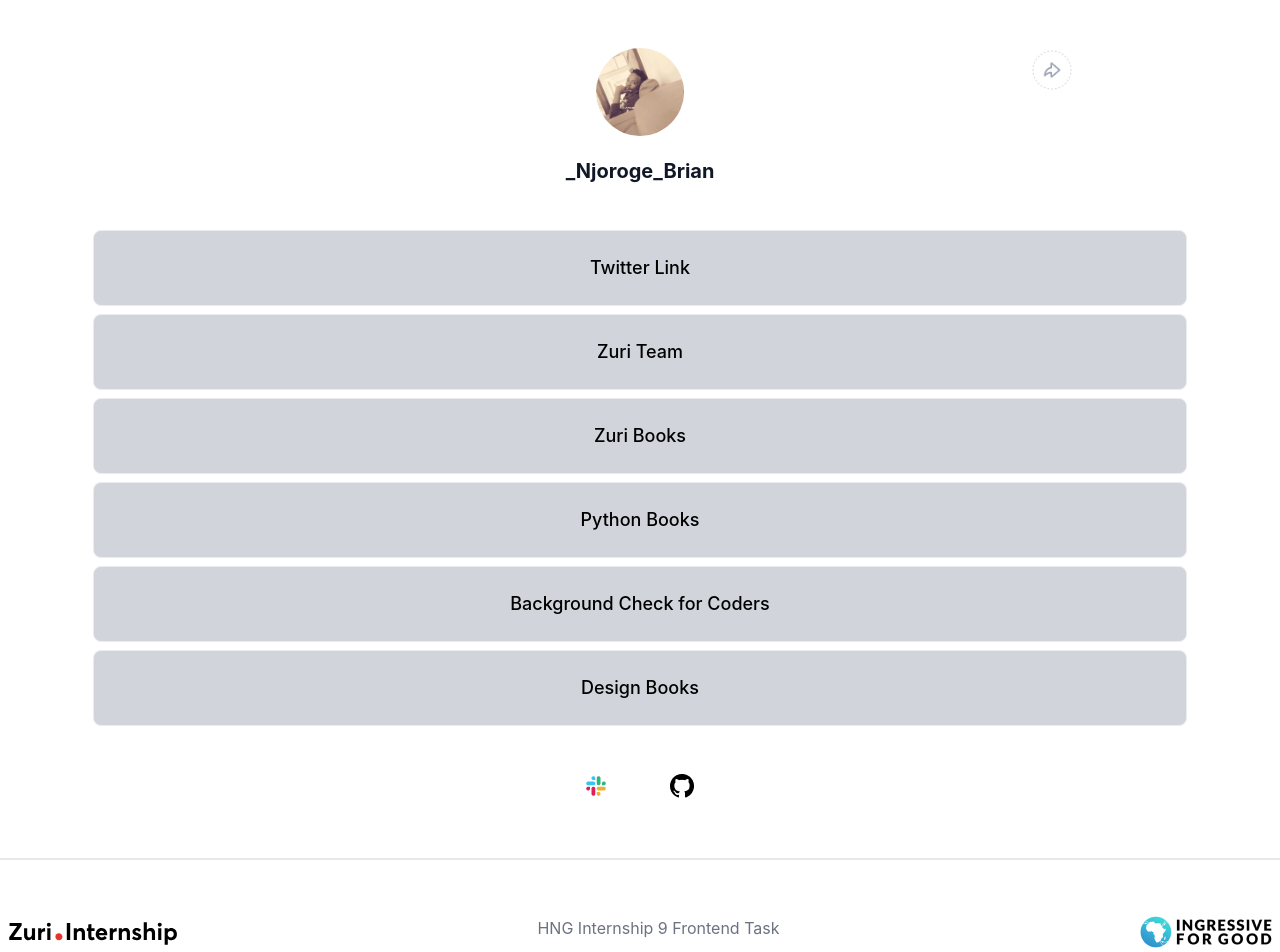
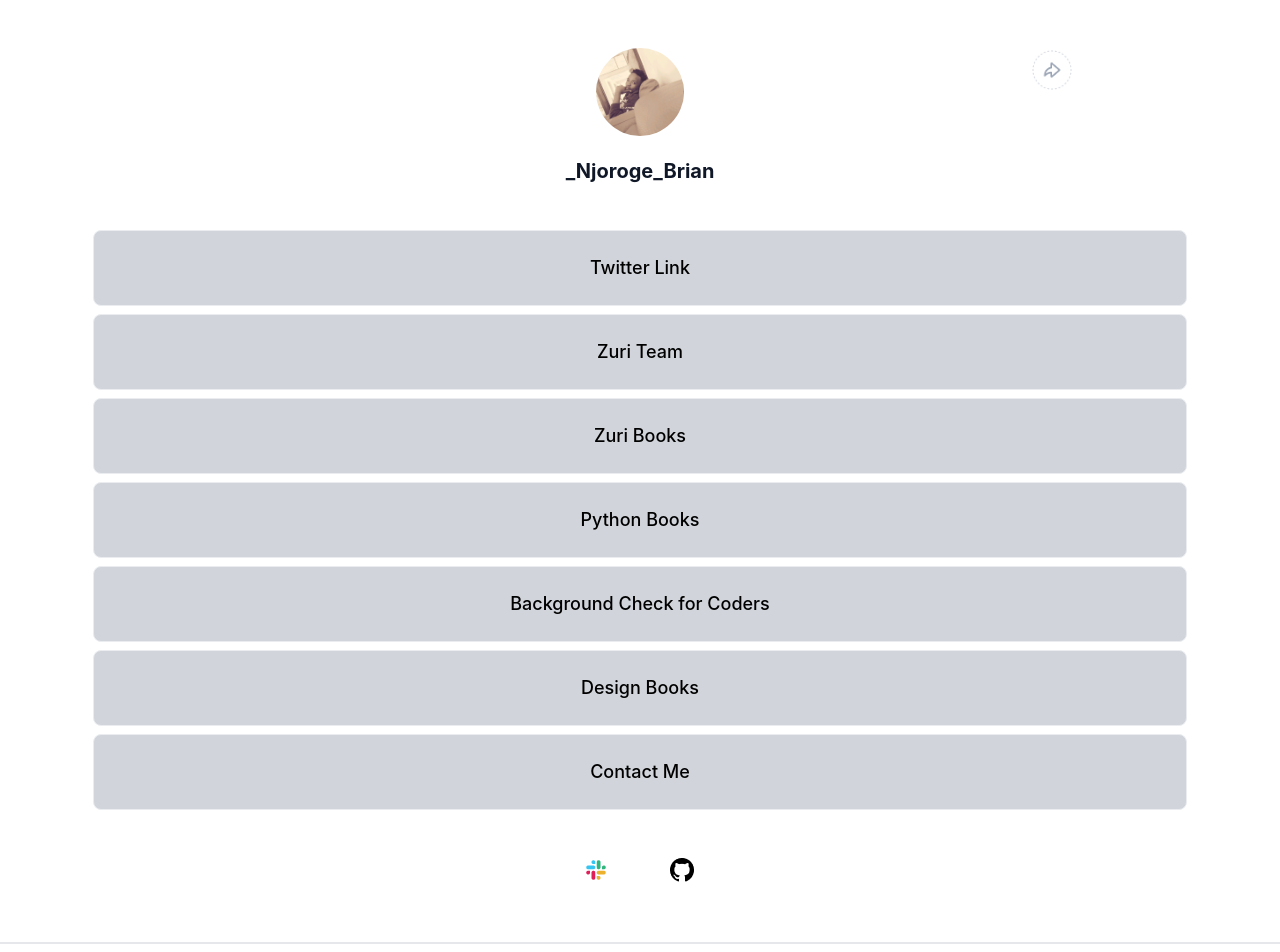
Before and after one commit to Njoro410/HngReactApp, a React (Create React App) app: page / in a window 1280 px wide. Shown: the top 952 px of the page. Built offline with nearby package versions, Linux system fonts and the light colour scheme.

Commit message:
feat:added a contact link

```diff
--- a/src/App.js
+++ b/src/App.js
@@ -18,7 +18,7 @@ function App() {
         />
         <img
           src={share}
-          alt="share image"
+          alt="share"
           className="absolute w-[40px] h-[40px] right-[208px] top-[50px] bg-white hidden md:flex"
         />
         <img
@@ -82,6 +82,13 @@ function App() {
         >
           Design Books
         </a>
+        <a
+          id="contact"
+          className="w-[90%] h-[68px]  md:h-[76px] bg-gray-300 border border-[#EAECF0] border-solid rounded-[8px] font-inter font-medium flex items-center text-center justify-center leading-[28px] text-[18px]"
+          title="Get the free Zuri design book today ans start your design experience today"
+        >
+          Contact Me
+        </a>
       </div>
       <div className="flex justify-center items-center px-[24px] py-0 gap-16 h-[72px] w-full">
         <img src={slack} alt="slack" />
```
